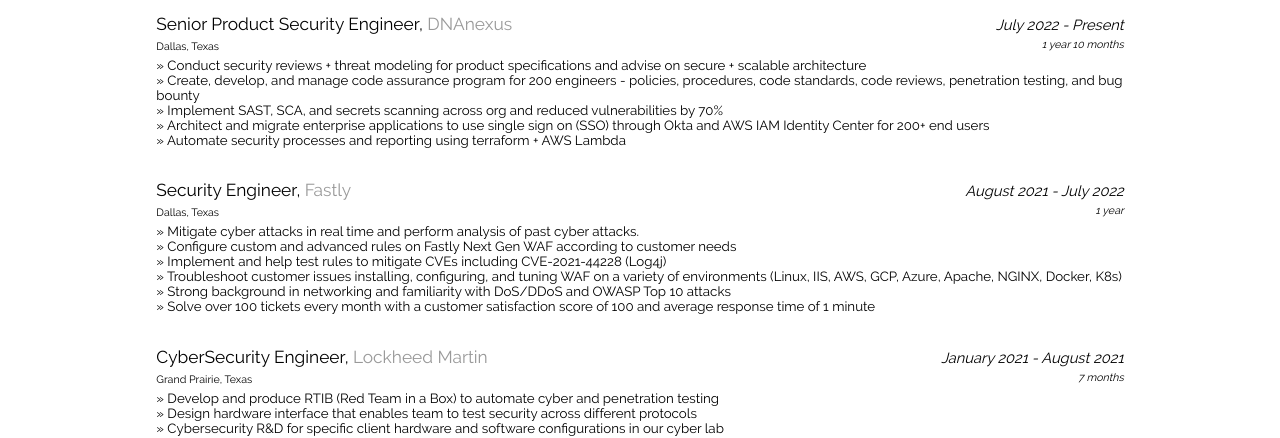
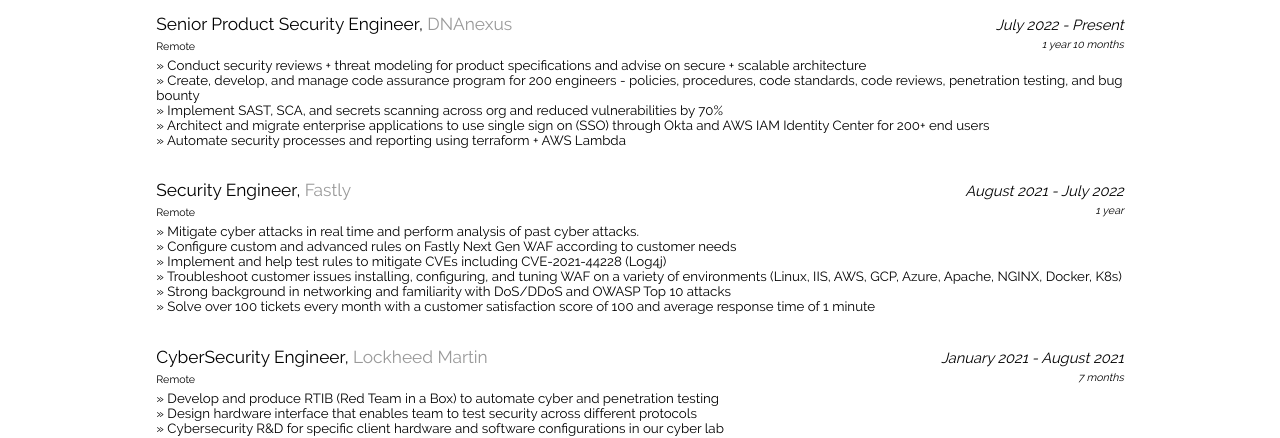
Before and after one commit to jselbaz/Cloud-Resume-Challenge, a plain HTML site: page resume/index.html in a window 1280 px wide. Shown: the part 265-703 px from the top of the page. Drawn offline with Linux system fonts and the light colour scheme; no server answers.

Commit message:
Update index.html

```diff
--- a/resume/index.html
+++ b/resume/index.html
@@ -29,7 +29,7 @@
                 <h1>Experience</h1>
                 <table>
                     <tr>
-                        <td class="title">Senior Product Security Engineer, <a href="https://www.dnanexus.com/" target="_blank">DNAnexus</a><br><span class="elapsed">Dallas, Texas</span></td>
+                        <td class="title">Senior Product Security Engineer, <a href="https://www.dnanexus.com/" target="_blank">DNAnexus</a><br><span class="elapsed">Remote</span></td>
                         <td class="duration">July 2022 - Present<span class="elapsed"><br>1 year 10 months</span></td>
                     </tr>
                     <tr>
@@ -44,7 +44,7 @@
                 </table>
                 <table>
                     <tr>
-                        <td class="title">Security Engineer, <a href="https://www.fastly.com/" target="_blank">Fastly</a><br><span class="elapsed">Dallas, Texas</span></td>
+                        <td class="title">Security Engineer, <a href="https://www.fastly.com/" target="_blank">Fastly</a><br><span class="elapsed">Remote</span></td>
                         <td class="duration">August 2021 - July 2022<span class="elapsed"><br>1 year</span></td>
                     </tr>
                     <tr>
@@ -60,7 +60,7 @@
                 </table>
                 <table>
                     <tr>
-                        <td class="title">CyberSecurity Engineer, <a href="https://www.lockheedmartin.com/en-us/index.html" target="_blank">Lockheed Martin</a><br><span class="elapsed">Grand Prairie, Texas</span></td>
+                        <td class="title">CyberSecurity Engineer, <a href="https://www.lockheedmartin.com/en-us/index.html" target="_blank">Lockheed Martin</a><br><span class="elapsed">Remote</span></td>
                         <td class="duration">January 2021 - August 2021<span class="elapsed"><br>7 months</span></td>
                     </tr>
                     <tr>
@@ -138,7 +138,7 @@
                             <br>&raquo; AWS Certified Solutions Architect - Professional
                             <br>&raquo; Microsoft Azure Administrator Associate
                             <br>&raquo; (ISC)<sup>2</sup> CISSP
-                            <br>&raquo; EC-Council Certified Ethical Hacker (CEH)
+                            <br>&raquo; EC-Council Certified Ethical Hacker (CEH) [expired July 2024]
                             <br>&raquo; Cisco Certified Network Associate (CCNA) - Routing & Switching [expired Jan 2022]
                         </td>
                     </tr>
```
